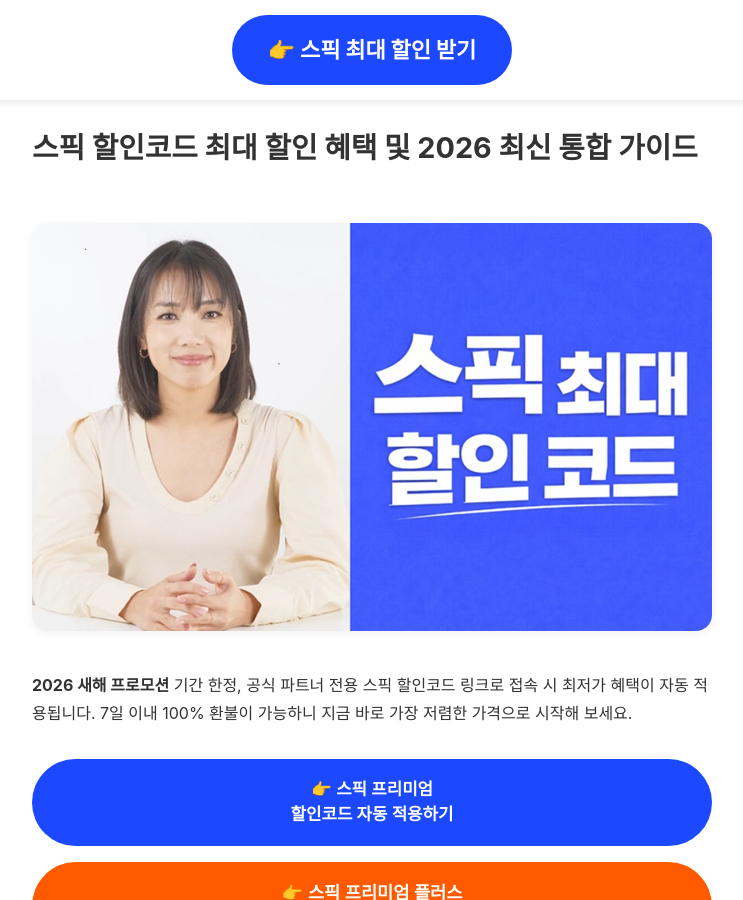
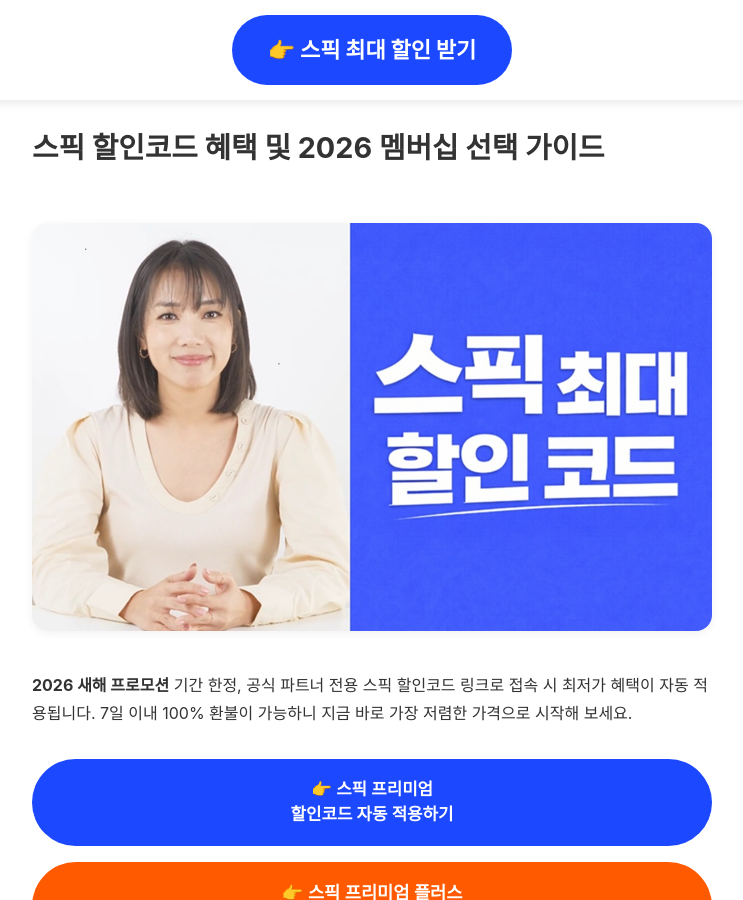
Before and after one commit to kjsjdw/speak_event_page, a Jekyll site: the page built from content/main-page-content.md, in a window 1280 px wide and 900 px high. Shown: the whole window, without its empty margins (268-1011 px from the left). Built offline with Jekyll 4.4.1, drawn with Linux system fonts in a browser that asks for light colours; some web fonts are replaced.

Commit message:
Update 01-intro.md

```diff
--- a/content/sections/01-intro.md
+++ b/content/sections/01-intro.md
@@ -1,4 +1,4 @@
-# 스픽 할인코드 최대 할인 혜택 및 2026 최신 통합 가이드
+# 스픽 할인코드 혜택 및 2026 멤버십 선택 가이드
 
 <div style="margin: 16px 0 0 0; text-align: center;">
   <img
```
